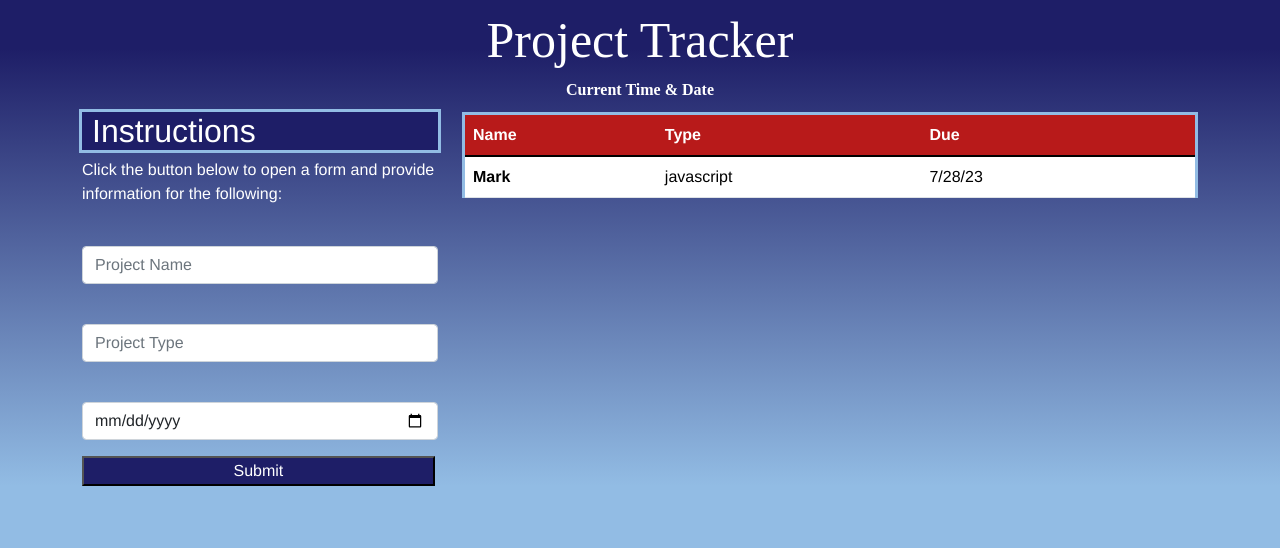
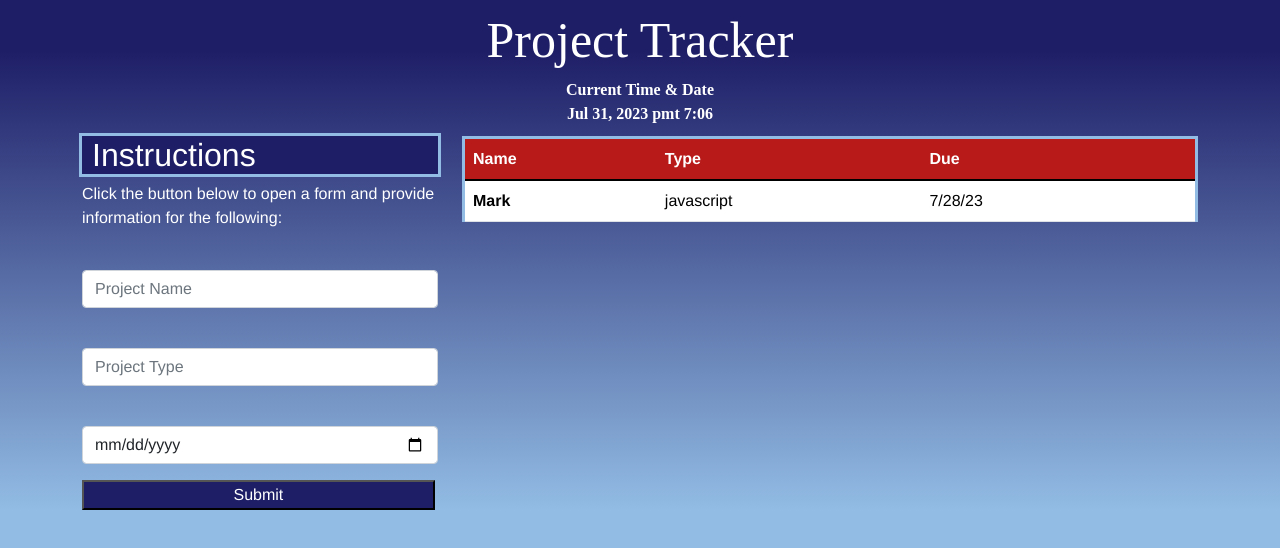
Before and after one commit to shockeyj9/28-ProjectTracker, a plain HTML site: page index.html in a window 1280 px wide. Drawn offline with nearby package versions, Linux system fonts and the light colour scheme; a web font is replaced by a local one.

Commit message:
added date and time, and document ready function, fixed script link in html

```diff
--- a/assets/javascript/script.js
+++ b/assets/javascript/script.js
@@ -1,4 +1,9 @@
 //jQuery function to house the javascript so nothing runs until all the html loads
+$(document).ready(function() {
+    var currentTime = dayjs().format('MMM D, YYYY' + " at " + 'h:ss');
+    $('#current-time').append(currentTime);
+  }
+  );
 
 $(function(){
     var projectName = '' ;
--- a/index.html
+++ b/index.html
@@ -86,6 +86,6 @@
     </main>
 
     <!-- customized javascript file -->
-    <script type="text/javascript" src="./assets/js/script.js"></script>
+    <script type="text/javascript" src="./assets/javascript/script.js"></script>
 </body>
 </html>
```
Also changed, not shown: assets/javascript/style.js (added).
